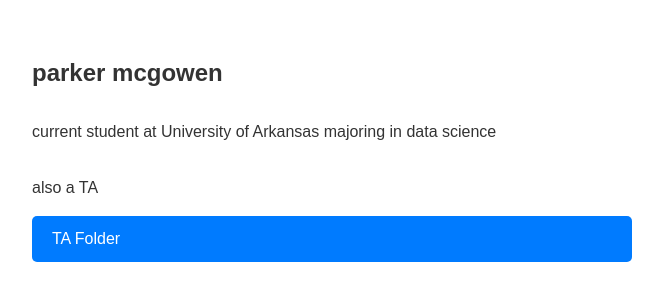
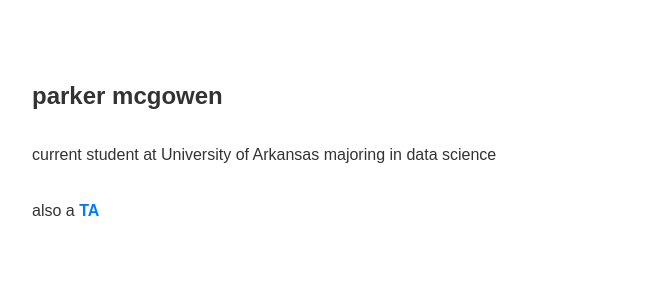
Before and after one commit to parkermcgowen/parkermcgowen.github.io, a plain HTML site: page index.html in a window 1280 px wide. Shown: the part 270-570 px from the top of the page, without its empty margins (308-971 px from the left). Drawn offline with Linux system fonts and the light colour scheme.

Commit message:
Update index.html

```diff
--- a/index.html
+++ b/index.html
@@ -24,24 +24,21 @@
         p {
             margin-bottom: 15px;
         }
-        .button {
-            display: inline-block;
-            padding: 10px 20px;
-            background-color: #007bff;
-            color: white;
+        .ta-link {
+            color: #007bff;
             text-decoration: none;
-            border-radius: 5px;
-            transition: background-color 0.3s;
+            font-weight: bold;
+            transition: color 0.3s;
         }
-        .button:hover {
-            background-color: #0056b3;
+        .ta-link:hover {
+            color: #0056b3;
+            text-decoration: underline;
         }
     </style>
 </head>
 <body>
     <h1>parker mcgowen</h1>
     <p>current student at University of Arkansas majoring in data science</p>
-    <p>also a TA</p>
-    <a href="ta-folder/calculator.html" class="button">TA Folder</a>
+    <p>also a <a href="ta-folder/calculator.html" class="ta-link">TA</a></p>
 </body>
 </html>
```
